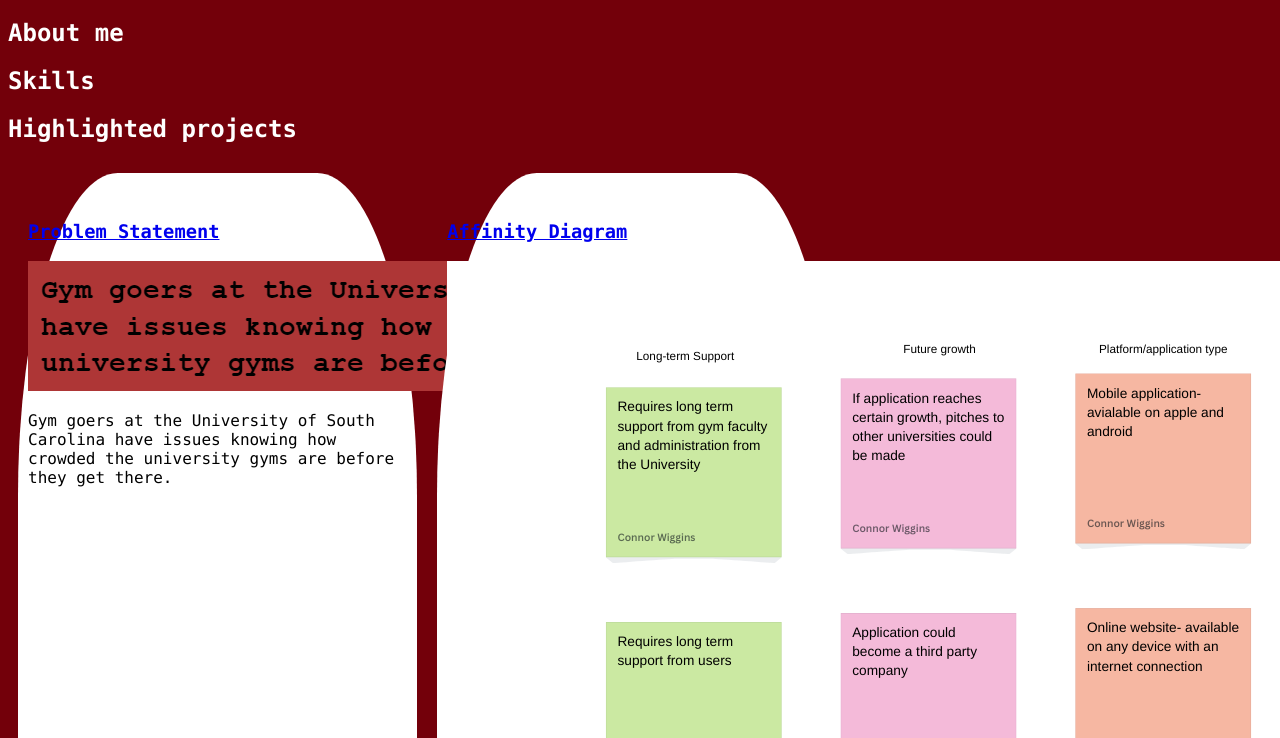
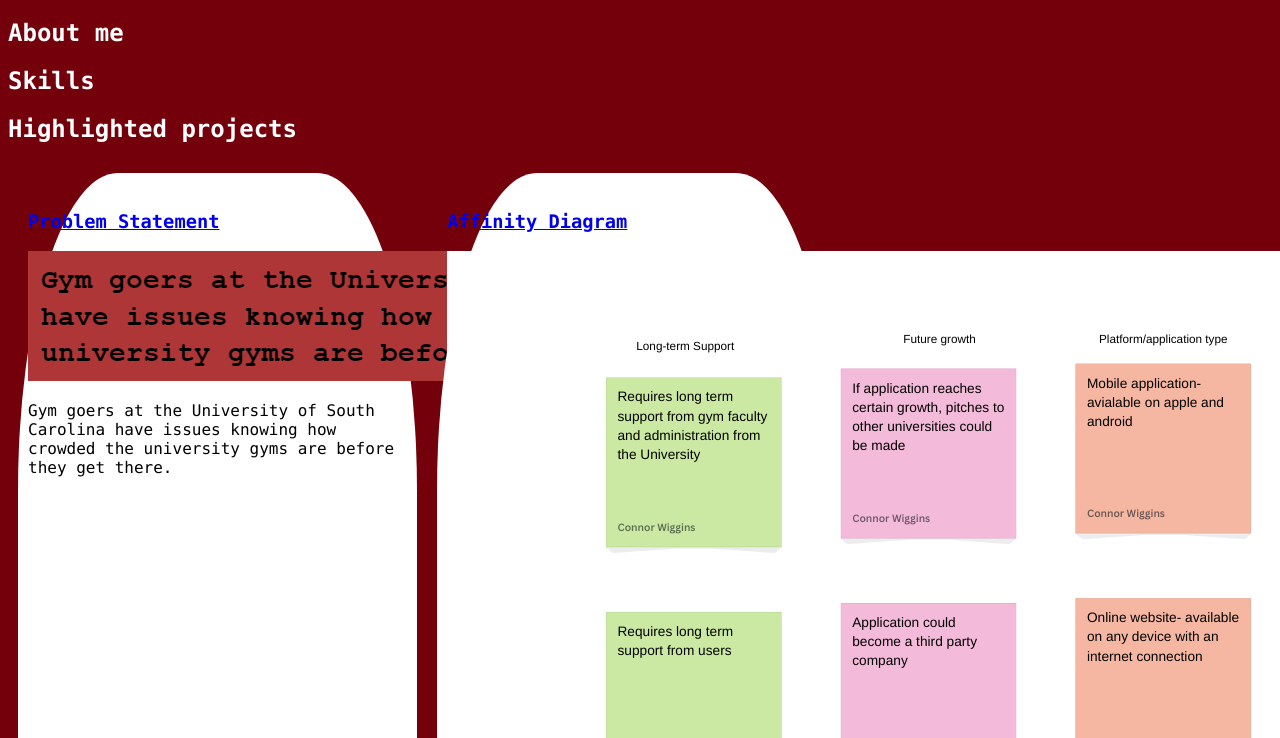
Before and after one commit to cmw86/cmw86.github.io, a plain HTML site: page index.html in a window 1280 px wide. Shown: the part 62-800 px from the top of the page. Drawn offline with Linux system fonts and the light colour scheme.

Commit message:
Update styles.css

```diff
--- a/styles.css
+++ b/styles.css
@@ -17,7 +17,7 @@ h2{
 .project {
 width: 30%;
 margin: 10px;
-padding: 30px 10px;
+padding: 20px 10px;
 background: rgb(255, 255, 255);
 border-radius: 25%;
 }
```
